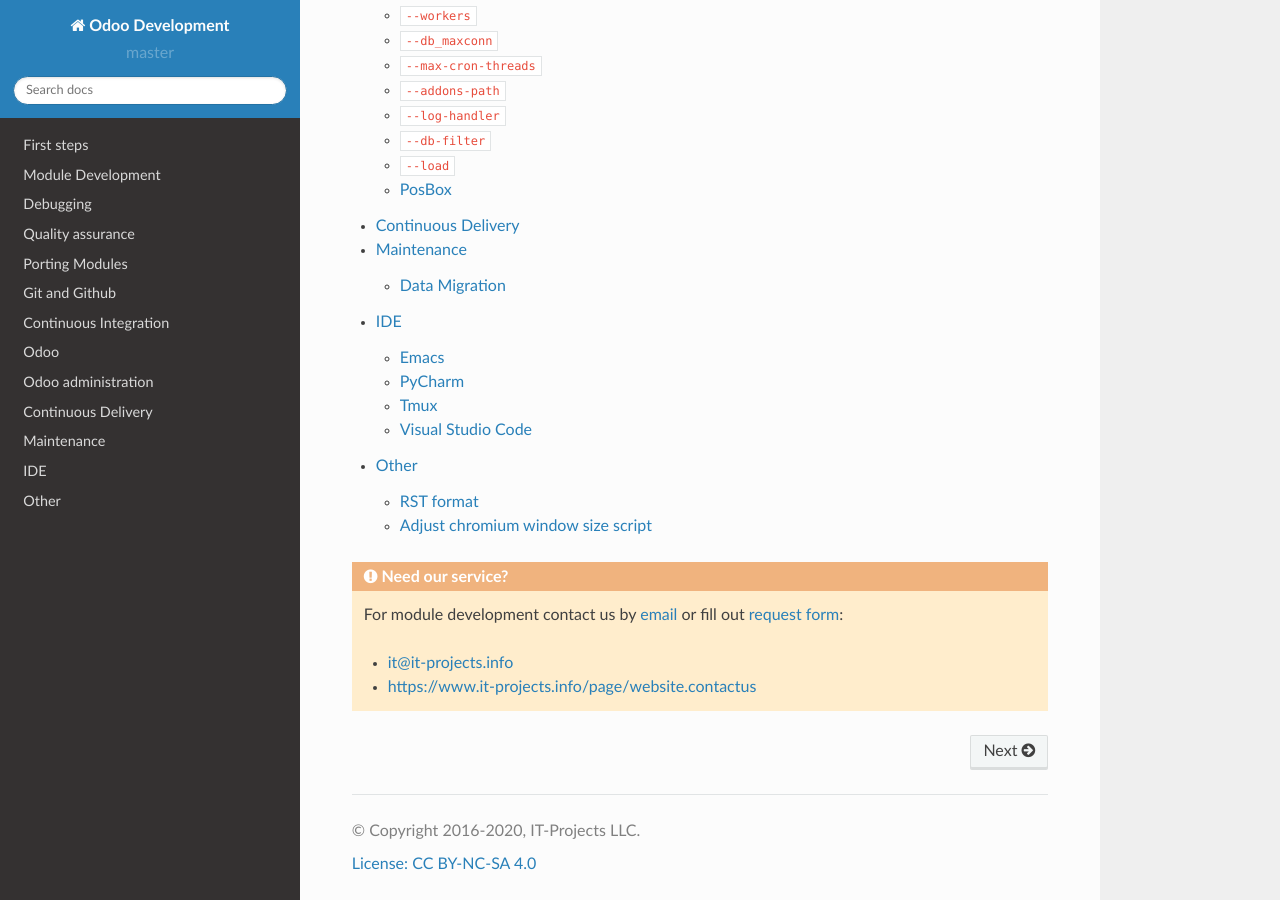
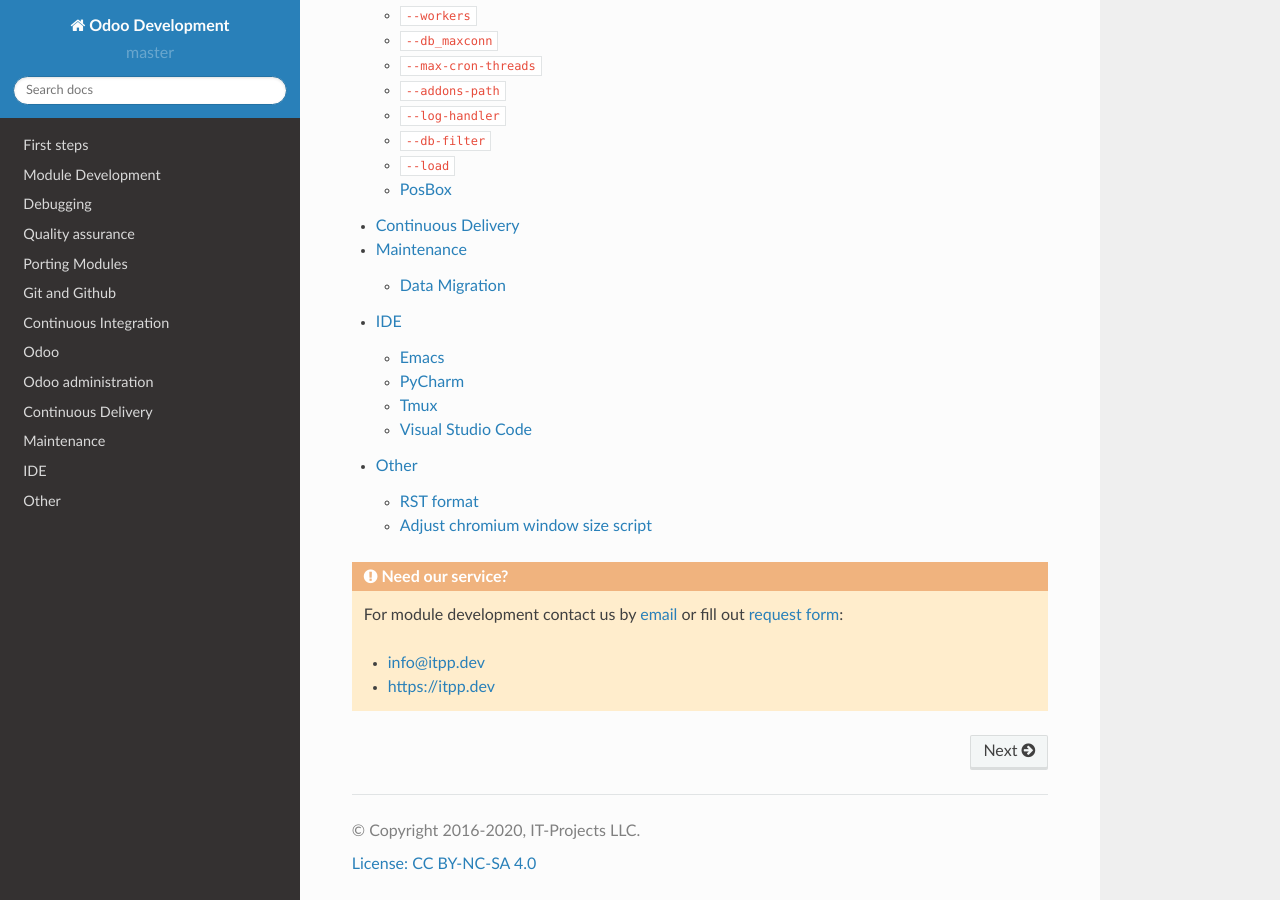
Before and after one commit to itpp-labs/odoo-development, a Sphinx documentation site: the page built from docs/index.rst, in a window 1280 px wide and 900 px high, scrolled down 1686 px. Built offline with Sphinx 7.4.7 and the Read the Docs theme 2.0.0, drawn with Linux system fonts in a browser that asks for light colours.

Commit message:
new contact details

```diff
--- a/docs/index.rst
+++ b/docs/index.rst
@@ -30,7 +30,7 @@
 .. admonition:: Need our service?
    :class: warning
 
-   For module development contact us by `email <mailto:it@it-projects.info>`__ or fill out `request form <https://www.it-projects.info/page/website.contactus>`__:
+   For module development contact us by `email <mailto:info@itpp.dev>`__ or fill out `request form <https://itpp.dev>`__:
 
-   * it@it-projects.info
-   * https://www.it-projects.info/page/website.contactus
+   * info@itpp.dev
+   * https://itpp.dev
```
